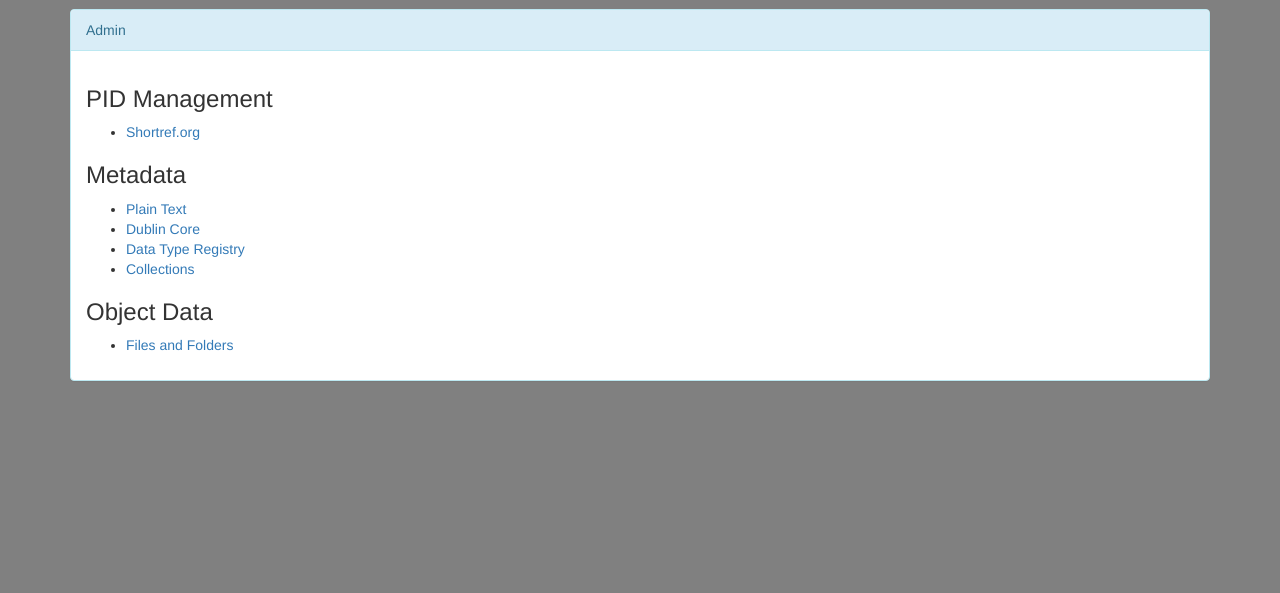
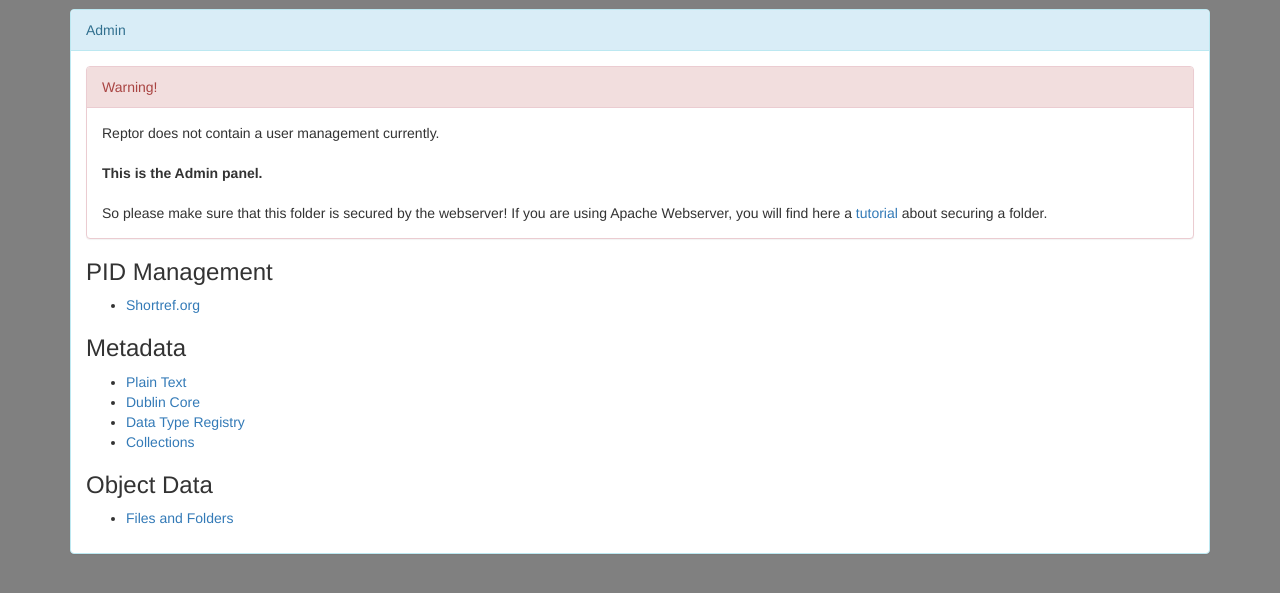
Before and after one commit to TomZastrow/reptor, a PHP site: page /admin/ in a window 1280 px wide. Shown: the part 51-644 px from the top of the page. Run offline with PHP 8.4, Linux system fonts and the light colour scheme; data that the repository does not hold is empty.

Commit message:
Lot of T0 stuff

```diff
--- a/admin/index.php
+++ b/admin/index.php
@@ -27,7 +27,7 @@ include('../config.php');
         <title><?php echo "$repositoryTitle"; ?></title>
     </head>
     <body style="background-color: grey;">
-   <?php include('navigation.php'); ?>
+        <?php include('navigation.php'); ?>
 
         <div class="container" style="margin-top:60px;">
             <div class="starter-template">
@@ -37,6 +37,18 @@ include('../config.php');
                     <div  class='panel panel-info'>
                         <div class='panel-heading'>Admin </div>
                         <div class='panel-body'>
+
+                            <div  class='panel panel-danger'>
+                                <div class='panel-heading'>Warning!</div>
+                                <div class='panel-body'>Reptor does not contain a user management currently.
+                                <br /><br />
+                                <strong>This is the Admin panel.</strong>
+                                <br /><br />
+                                So please make sure that this folder is secured by the webserver!
+                                If you are using Apache Webserver, you will find here a <a href="https://www.digitalocean.com/community/tutorials/how-to-use-the-htaccess-file">tutorial</a> about securing a folder.
+                                </div>
+                            </div>
+
                             <h3>PID Management</h3>
                             <ul>
                                 <li><a href="shortref.php">Shortref.org</a></li>
--- a/admin/pidFunctions.php
+++ b/admin/pidFunctions.php
@@ -35,12 +35,12 @@ function getPIDLackingFolders() {
             if (is_dir($name)) {
                 $counter = $counter + 1;
                 if (!endsWithChar($name, ".")) {
-                    if (!file_exists($name . "/" . $config['namePIDFile'])) {
+                    //if (!file_exists($name . "/" . $config['namePIDFile'])) {
                         $name = str_replace($fileSystemPath, "", $name);
 
                         $name = str_replace("\\", "/", $name);
                         $result = $result . "\"" . $counter . "\" : \"" . $name . "\", ";
-                    }
+                    //}
                 }
             }
         }
```
Also changed, not shown: admin/metadataPlain.php (+8 -1 lines), admin/shortref.php (+12 -22 lines), oai.php (+0 -19 lines), oaipmh-functions.php (+0 -19 lines), resourceSync.php (+0 -19 lines).
